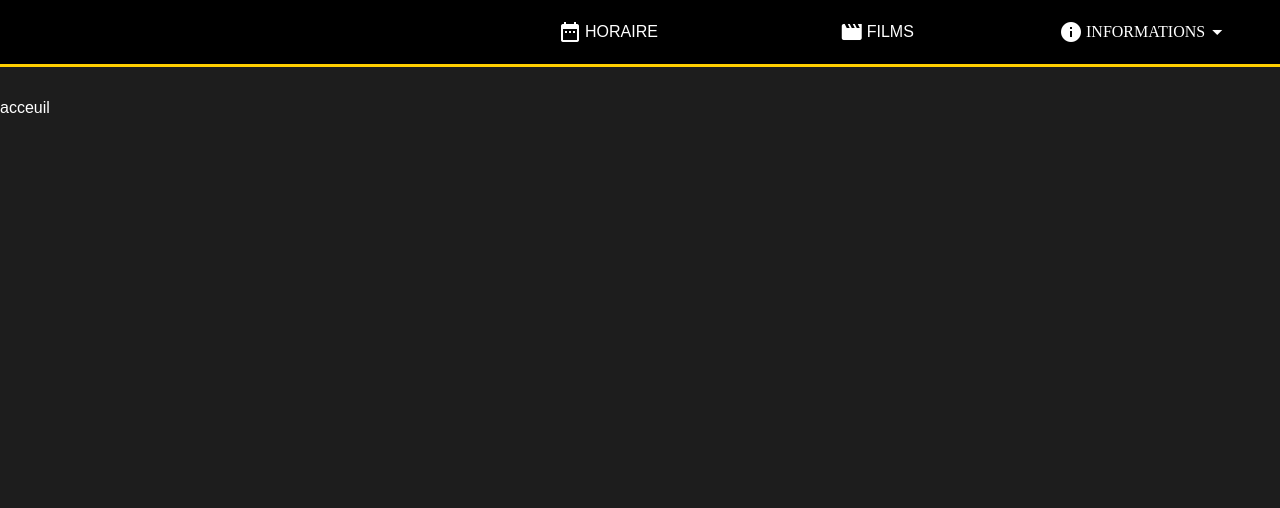
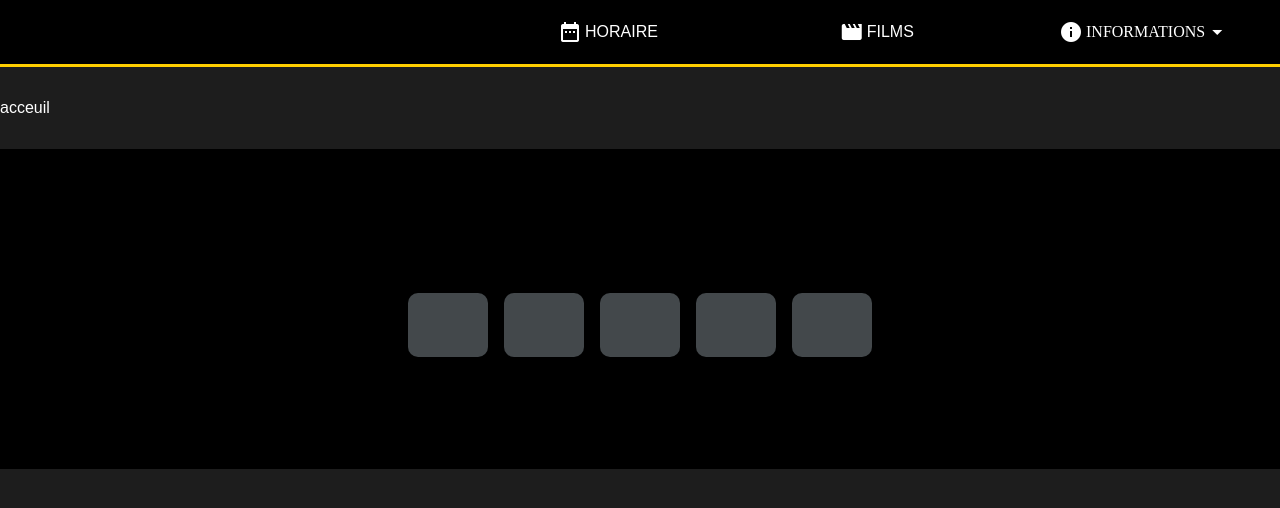
Before and after one commit to Vyktors/SD_Cinema, a Vue app: page / in a window 1280 px wide. Shown: the top 508 px of the page. Built offline with nearby package versions, Linux system fonts and the light colour scheme; a web font is replaced by a local one.

Commit message:
ajout footer, missing icons

```diff
--- a/src/App.vue
+++ b/src/App.vue
@@ -3,16 +3,19 @@
           rel="stylesheet">
     <MenuPrincipal />
     <router-view />
+    <Footer/>
 </template>
 
 
 <script>
     import MenuPrincipal from "@/components/section/MenuPrincipal.vue";
+    import Footer from "@/components/section/Footer.vue";
 
     export default {
         name: "app",
         components: {
-            MenuPrincipal
+            MenuPrincipal,
+            Footer
         }
     };
 </script>
--- a/src/components/Section/Footer.vue
+++ b/src/components/Section/Footer.vue
@@ -0,0 +1,85 @@
+<template>
+    <div class="footer">
+        <div class="logo-footer-container">
+            <div class="logo-footer"></div>
+        </div>
+        <div class="media-footer-container">
+            <div class="media-footer">
+                <a href="#" class="media-item">
+                    <span class="fa fa-facebook" aria-hidden="true"></span>
+                </a>
+                <a href="#" class="media-item">
+                    <span class="fa fa-youtube" aria-hidden="true"></span>
+                </a>
+                <a href="#" class="media-item">
+                    <span class="fa fa-twitter" aria-hidden="true"></span>
+                </a>
+                <a href="tel:438-390-5580" class="media-item">
+                    <span class="fa fa-phone" aria-hidden="true"></span>
+                </a>
+
+                <a href="tel:438-390-5580" class="media-item">
+                    <span class="fa fa-map" aria-hidden="true"></span>
+                </a>
+            </div>
+        </div>
+    </div>
+</template>
+
+<script>
+export default {
+  name: 'Footer'
+}
+</script>
+
+<!-- Add "scoped" attribute to limit CSS to this component only -->
+<style scoped>
+    .footer {
+        width: 100%;
+        height: 20rem;
+        background-color: black;
+        display: flex;
+        flex-direction: column;
+        margin-top:2rem;
+    }
+
+    .logo-footer-container {
+        width: 100%;
+        height: 8rem;
+        display: flex;
+        flex-direction: row;
+        justify-content: center;
+    }
+
+    .logo-footer {
+        height: 100%;
+        width: 20rem;
+    }
+
+    .media-footer-container {
+        width: 100%;
+        height: 4rem;
+        margin-top: 1rem;
+        display: flex;
+        flex-direction: row;
+        justify-content: center;
+    }
+
+    .media-footer {
+        height: 100%;
+        width: 30rem;
+        display: flex;
+        flex-direction: row;
+        justify-content: space-around;
+    }
+
+    .media-item {
+        width: 5rem;
+        height: 100%;
+        background-color: #43484b;
+        border-radius: 10px;
+        display: flex;
+        justify-content: center;
+        align-items: center;
+    }
+</style>
```
Also changed, not shown: src/components/HelloWorld.vue (+2 -43 lines).
